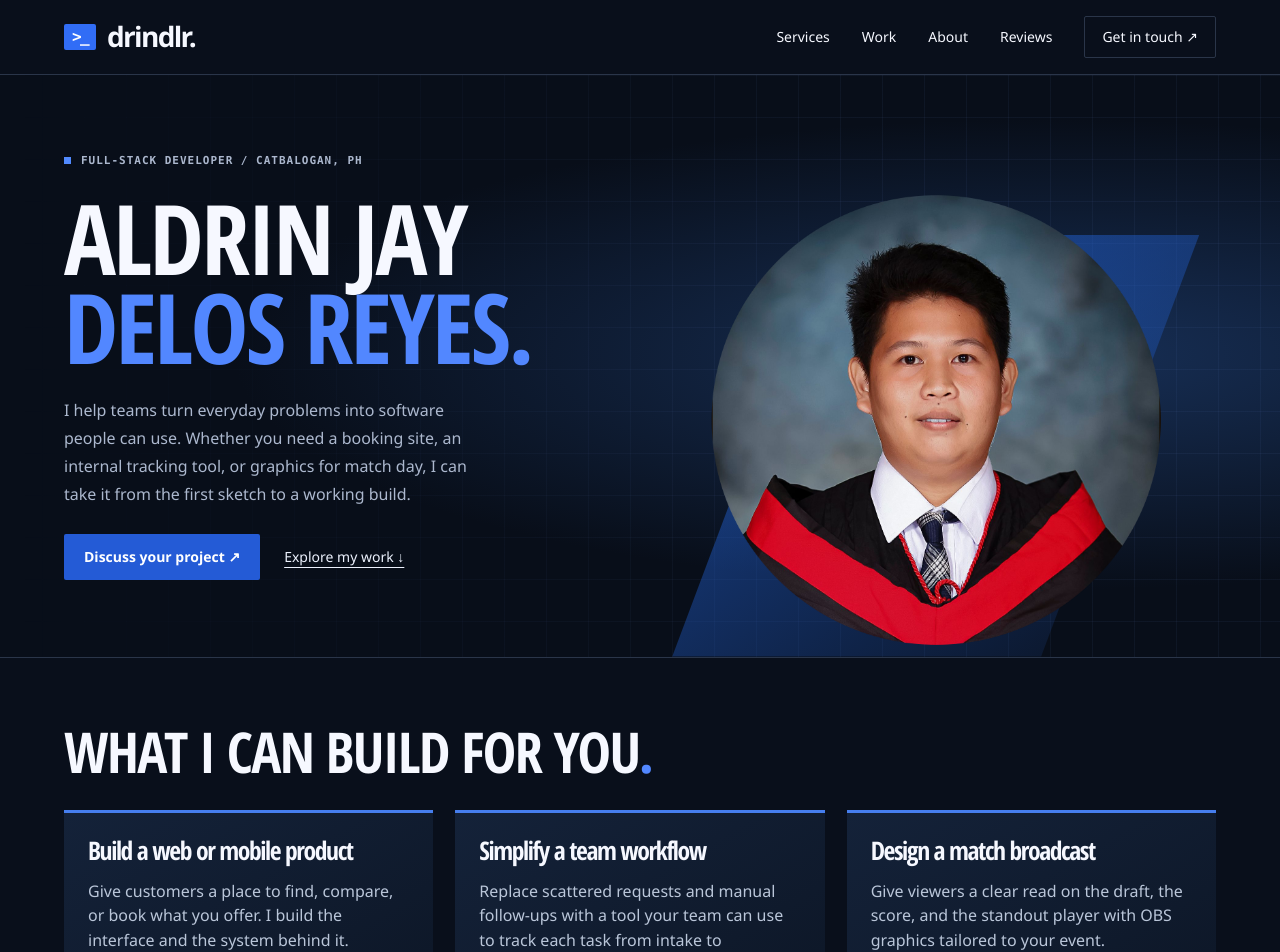
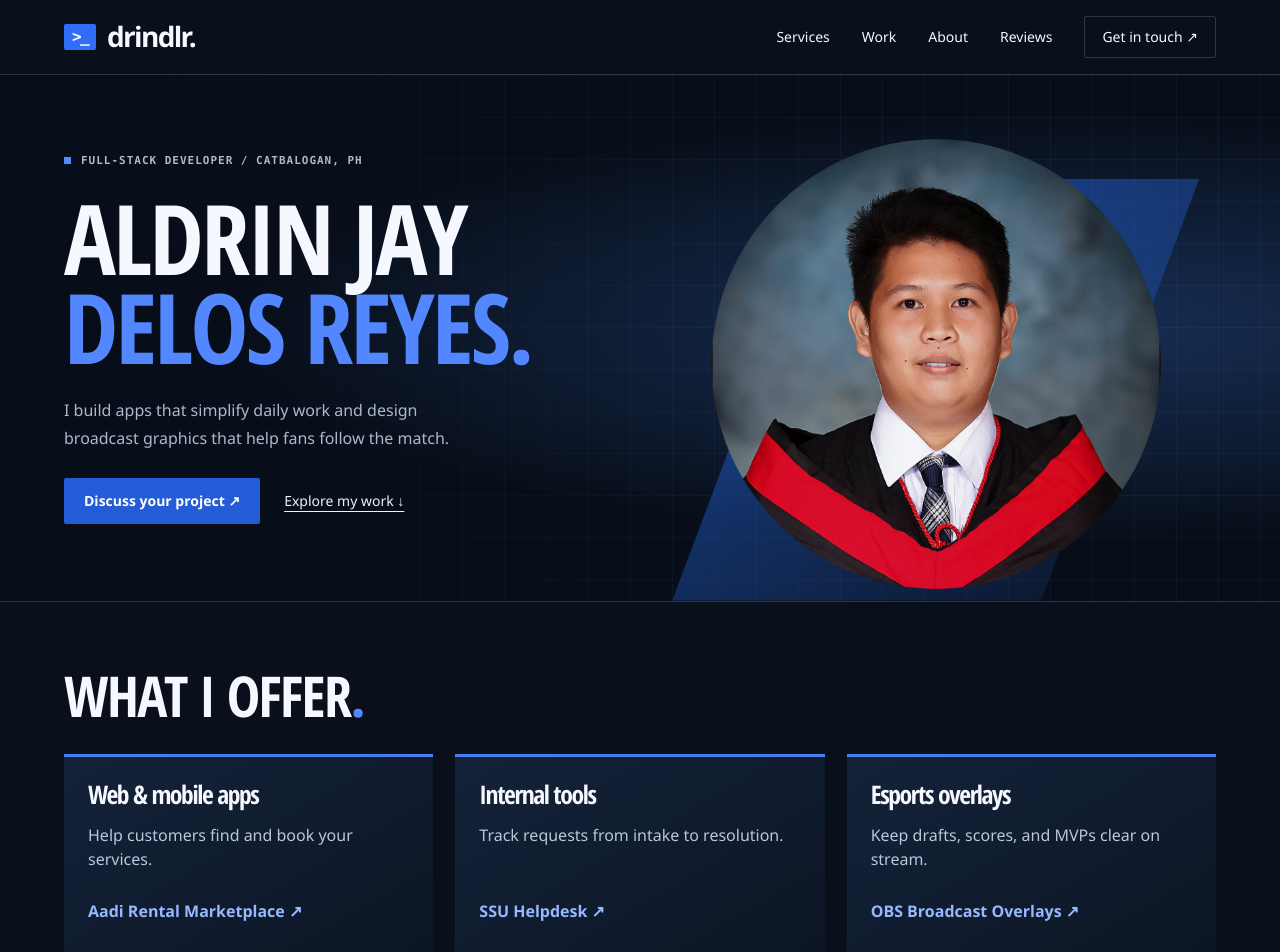
Before and after one commit to Aldrin4197/portfoliov5, a Vue app: page / in a window 1280 px wide. Shown: the top 952 px of the page. Built offline with nearby package versions, Linux system fonts and the light colour scheme.

Commit message:
Shorten the portfolio introduction and service cards

```diff
--- a/src/App.vue
+++ b/src/App.vue
@@ -25,9 +25,9 @@ const limit = ref(pageSize)
 watch([search, filter], () => { limit.value = pageSize })
 const visible = computed(() => filtered.value.slice(0, limit.value))
 const offers = [
-  { title: 'Build a web or mobile product', copy: 'Give customers a place to find, compare, or book what you offer. I build the interface and the system behind it.', project: 'aadi' },
-  { title: 'Simplify a team workflow', copy: 'Replace scattered requests and manual follow-ups with a tool your team can use to track each task from intake to resolution.', project: 'ssu-helpdesk' },
-  { title: 'Design a match broadcast', copy: 'Give viewers a clear read on the draft, the score, and the standout player with OBS graphics tailored to your event.', project: 'overlays' },
+  { title: 'Web & mobile apps', copy: 'Help customers find and book your services.', project: 'aadi' },
+  { title: 'Internal tools', copy: 'Track requests from intake to resolution.', project: 'ssu-helpdesk' },
+  { title: 'Esports overlays', copy: 'Keep drafts, scores, and MVPs clear on stream.', project: 'overlays' },
 ].map(offer => ({ ...offer, example: catalog.find(p => p.id === offer.project)! }))
 const detail = ref<CatalogProject | null>(null)
 const dialog = ref<HTMLDialogElement | null>(null)
@@ -61,17 +61,17 @@ const tools = [{name:'Frontend',items:'Vue · React · JavaScript · HTML & CSS'
         <div class="intro-copy">
           <p class="byline"><i aria-hidden="true"></i> Full-stack developer / Catbalogan, PH</p>
           <h1 id="intro-title">Aldrin Jay<br><em>Delos Reyes.</em></h1>
-          <p class="lede">I help teams turn everyday problems into software people can use. Whether you need a booking site, an internal tracking tool, or graphics for match day, I can take it from the first sketch to a working build.</p>
+          <p class="lede">I build apps that simplify daily work and design broadcast graphics that help fans follow the match.</p>
           <div class="actions"><a class="button" href="#contact">Discuss your project ↗</a><a class="inline-link" href="#projects">Explore my work ↓</a></div>
         </div>
         <figure class="hero-portrait"><img :src="portrait" alt="Graduation portrait of Aldrin Jay Delos Reyes" width="820" height="1063" fetchpriority="high"></figure>
       </div>
     </section>
     <section id="services" class="offer-section wrap">
-      <h2>What I can build for you<span class="dot">.</span></h2>
+      <h2>What I offer<span class="dot">.</span></h2>
       <div class="offer-grid"><article v-for="offer in offers" :key="offer.title">
         <h3>{{ offer.title }}</h3><p>{{ offer.copy }}</p>
-        <button class="proof-link" @click="inspect(offer.example)">See {{ offer.example.title }} ↗</button>
+        <button class="proof-link" @click="inspect(offer.example)">{{ offer.example.title }} ↗</button>
       </article></div>
     </section>
     <section id="projects" class="work wrap">
```
